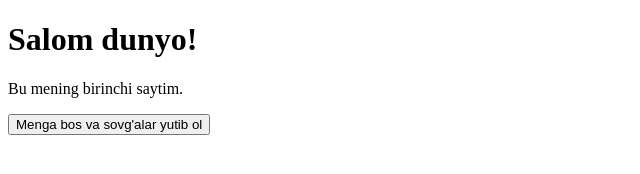
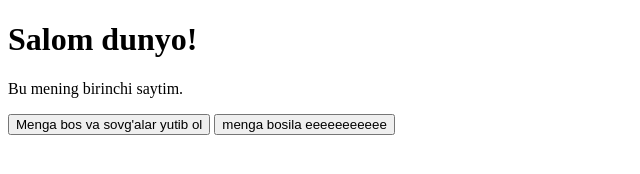
Before and after one commit to saydazimovdiyorbek2013-spec/darslar, a plain HTML site: page index.html in a window 1280 px wide. Shown: the whole page, without its empty margins (0-640 px from the left). Drawn offline with Linux system fonts and the light colour scheme.

Commit message:
jamila tugmalar yaratdi

```diff
--- a/index.html
+++ b/index.html
@@ -7,5 +7,6 @@
     <h1>Salom dunyo!</h1>
     <p>Bu mening birinchi saytim.</p>
     <button>Menga bos va sovg'alar yutib ol</button>
+    <button>menga bosila eeeeeeeeeee</button>
 </body>
 </html>
```
